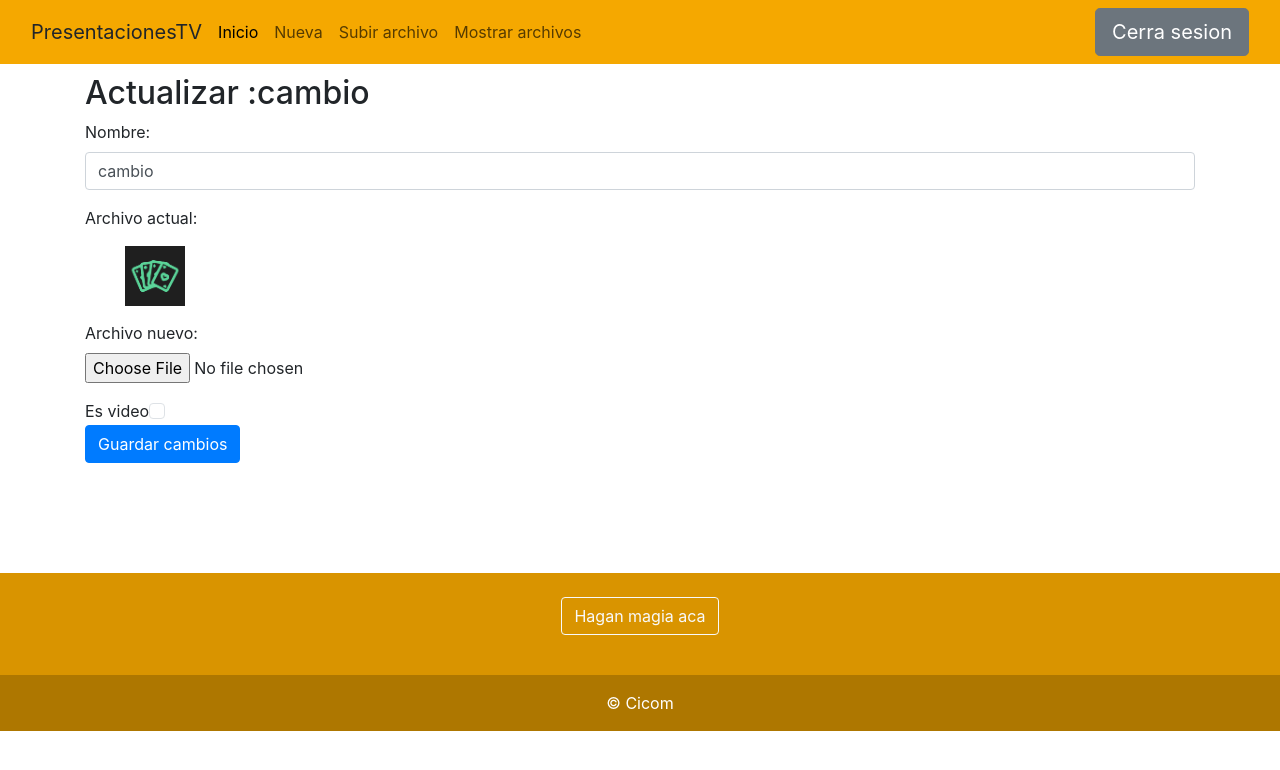
After one commit to lisandrofunes/cicom-presentaciones, a Django app: page /editar-archivo/18 in a window 1280 px wide. The commit adds this page. Shown: the top 770 px of the page. Run offline with Django 4.2, Linux system fonts and the light colour scheme; a user stored in the database is signed in; data comes from the database, SQL or seed files in the repository; both versions use the stored data as it was after the commit; some libraries are stand-ins or nearby versions.

Commit message:
se agrega editar archivos

```diff
--- a/ImagenesApp/templates/ImagenesApp/archivo_list.html
+++ b/ImagenesApp/templates/ImagenesApp/archivo_list.html
@@ -38,7 +38,7 @@
           <td>
 
             <button type="button" class="btn btn-dark">Ver imagen/video</button>
-            <button type="button" class="btn btn-warning">Editar</button>
+            <a href="{% url 'imagenes:editar_archivo' archivo.pk %}" type="button" class="btn btn-warning">Editar</a>
             <a href="#" onclick="eliminarArchivo({{archivo.id}})" type="button" class="btn btn-danger">Eliminar</a>
           </td>
         </tr>
--- /dev/null
+++ b/ImagenesApp/templates/ImagenesApp/editar_archivo.html
@@ -0,0 +1,32 @@
+{%extends 'base.html'%}
+{% block content %}
+
+<div class="container" style="margin-bottom:110px;">
+
+<h2 style="margin-top:10px;">Actualizar :{{ object.nombre }}</h2>
+<form method="post" enctype="multipart/form-data" class="form-group">
+    {% csrf_token %}
+    <div class="form-group">
+     <label for="{{ form.nombre.id_for_label }}" >Nombre:</label>
+      {{ form.nombre }}
+    </div>
+    <div class="form-group">
+      <p> Archivo actual: </p>
+      <img src="{{ archivo.archivo.url }}" style="width: 60px; height: 60px; margin-left:40px; margin-bottom:15px;"/><br>
+      <label for="{{ form.archivo.id_for_label }}" >Archivo nuevo:</label>
+      {{ form.archivo }}
+    </div>
+    <div class="form-check form-check-inline" >
+    <label class="form-check-label" for="{{ form.es_video.id_for_label }}" >Es video</label>
+    {{ form.es_video }}
+
+    </div>
+    <br>
+    <button type="submit" class="btn btn-primary">Guardar cambios</button>
+  </form>
+</div>
+
+
+
+
+{%endblock%}
--- a/ImagenesApp/urls.py
+++ b/ImagenesApp/urls.py
@@ -13,10 +13,11 @@ app_name='imagenes'
 urlpatterns = [
     #  path('', CargarArchivoView.as_view(), name='cargar_archivo'),
     path('', views.PresentacionListView.as_view(), name='index'),
-
+    path('editar-archivo/<int:pk>', views.EditarArchivo.as_view(), name='editar_archivo'),
     path('archivo-create/', views.ArchivoCreate.as_view(), name='archivo-create'),
     path('archivos/', views.ArchivoListView.as_view(), name='archivo-list'),
     path('<int:pk>/delete', views.deleteArchivo, name='delete'),
+
 
     path('presentaciones/', views.PresentacionListView.as_view(), name='presentacion-list'),
     path('presentacion-create/', views.CrearPresentacionView.as_view(), name='presentacion-create'),
```
Also changed, not shown: db.sqlite3.
